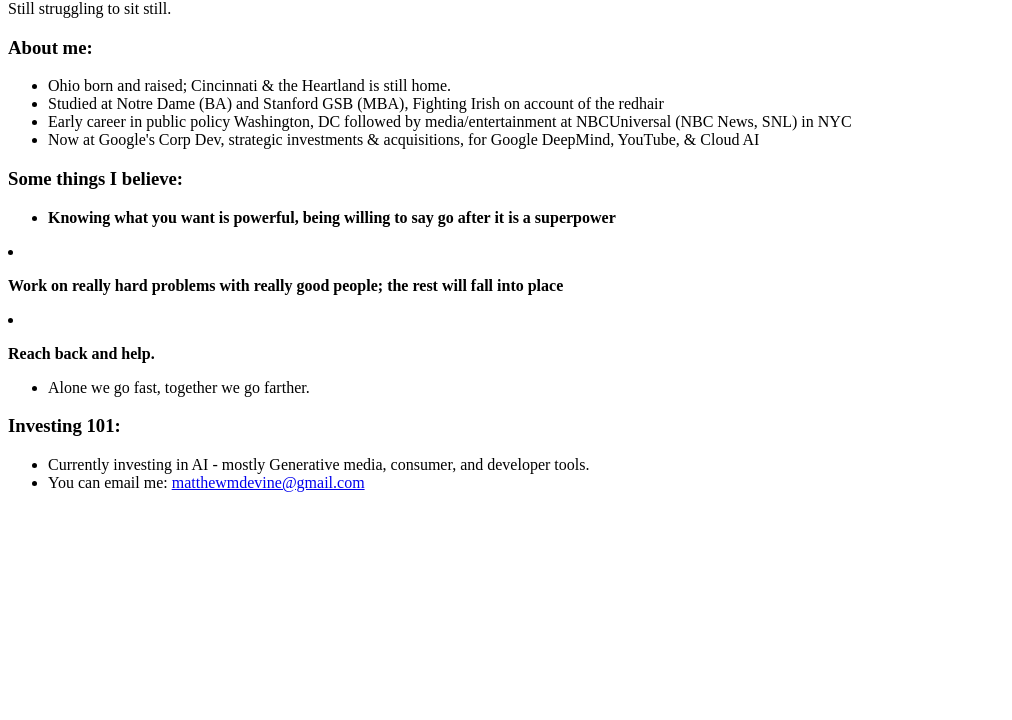
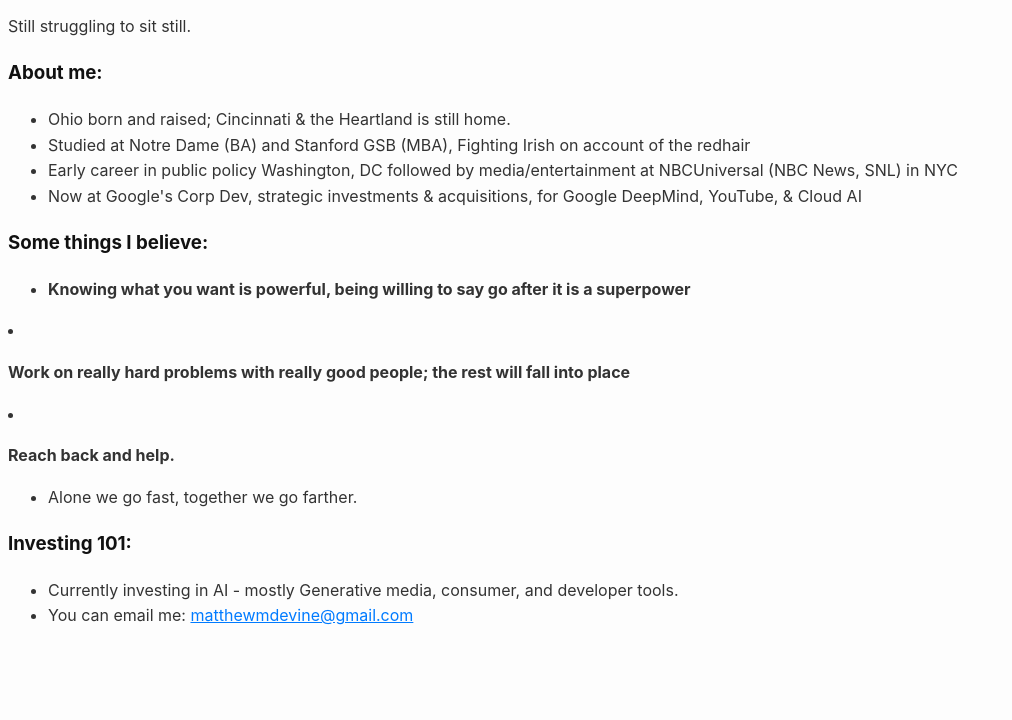
Before and after one commit to mattmdevine/mattdevine.ai, a plain HTML site: page index.html in a window 1280 px wide. Shown: the part 80-800 px from the top of the page, without its empty margins (0-1012 px from the left). Drawn offline with Linux system fonts and the light colour scheme.

Commit message:
Update index.html

```diff
--- a/index.html
+++ b/index.html
@@ -4,6 +4,26 @@
     <meta charset="UTF-8">
     <meta name="viewport" content="width=device-width, initial-scale=1.0">
     <title>Matt Devine</title>
+<style>
+        /* This CSS block will style your page */
+        body {
+            font-family: -apple-system, BlinkMacSystemFont, "Segoe UI", Roboto, "Helvetica Neue", Arial, sans-serif;
+            line-height: 1.6;
+            color: #333;
+            background-color: #fdfdfd; /* A slightly off-white background */
+        }
+        .container {
+            max-width: 800px; /* Sets the maximum width of the content area */
+            margin: 0 auto;   /* This is the key part: it centers the block horizontally */
+            padding: 2rem;    /* Adds some space on the sides of the content */
+        }
+        a {
+            color: #007bff;
+        }
+        h1, h3 {
+            color: #111;
+        }
+    </style>
 </head>
 <body>
 
@@ -45,6 +65,7 @@
     </ul>
 
 
+  </div>
 
 </body>
 </html>
```
